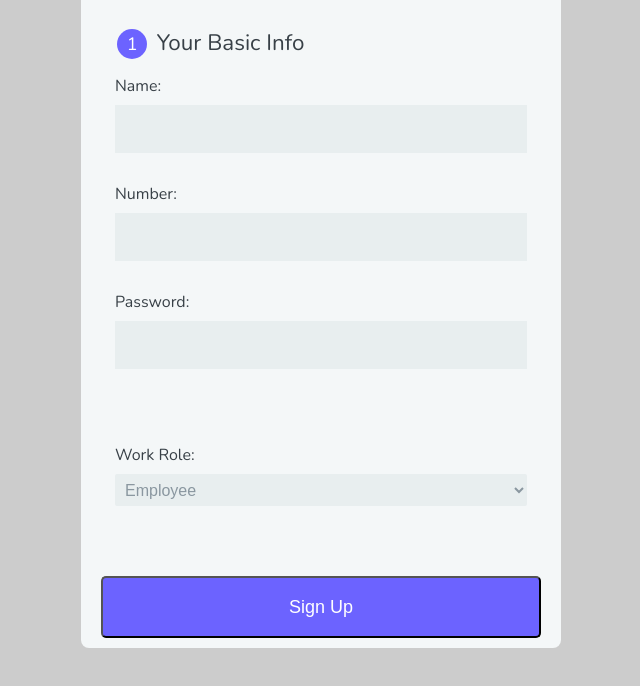
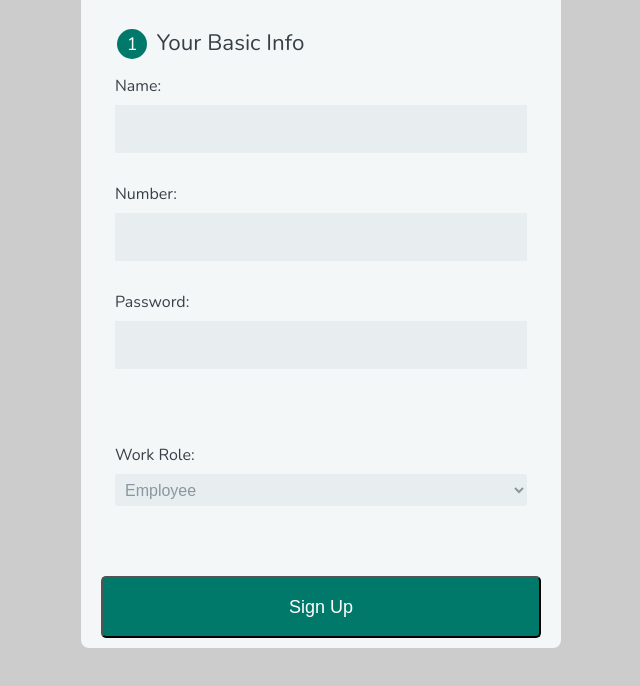
Before and after one commit to 3nobita/10K_SingUp, a plain HTML site: page index.html in a window 1280 px wide. Shown: the part 66-752 px from the top of the page, without its empty margins (319-959 px from the left). Drawn offline with nearby package versions, Linux system fonts and the light colour scheme.

Commit message:
Update index.html

```diff
--- a/index.html
+++ b/index.html
@@ -73,7 +73,9 @@
         button {
             padding: 19px 39px 18px 39px;
             color: #FFF;
-            background-color: #6c63ff;
+            background-color: #00796b; /* Medium teal background */
+
+
             font-size: 18px;
             text-align: center;
             font-style: normal;
@@ -112,7 +114,8 @@
             line-height: 30px;
             text-align: center;
             border-radius: 100%;
-            background-color: #6c63ff;
+                   background-color: #00796b; /* Medium teal background */
+
         }
 
         @media screen and (min-width: 480px) {
```
